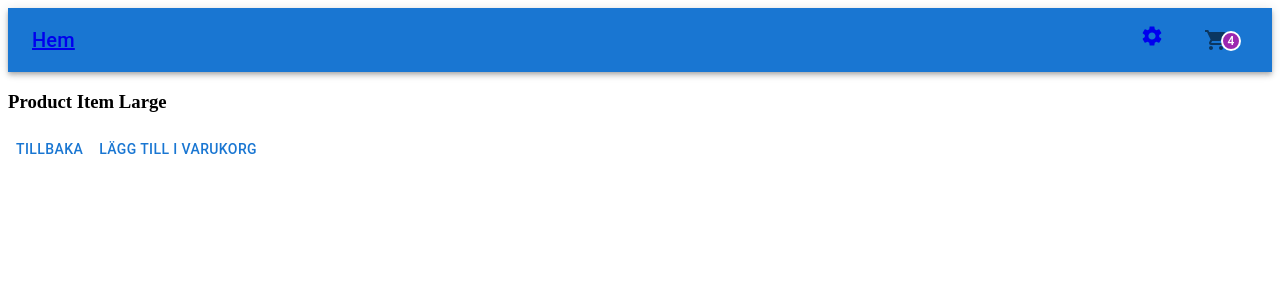
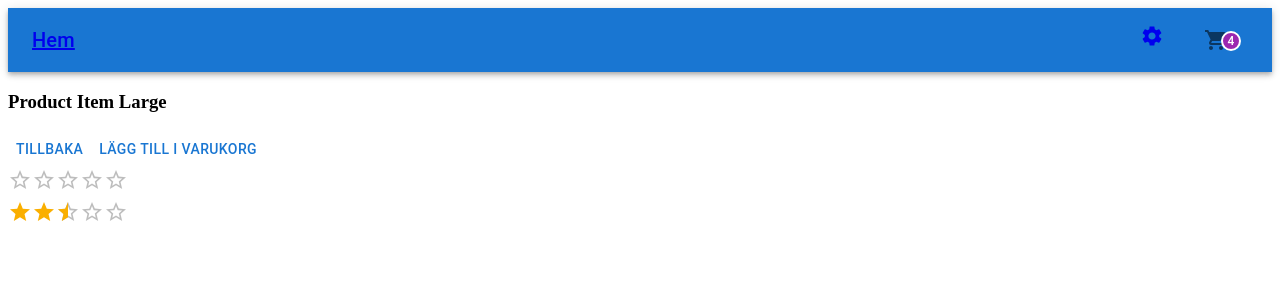
Before and after one commit to Emsi01/gik2xk-grupp1-projekt, a React (Vite) app in the folder client/: page /products/1 in a window 1280 px wide. Shown: the top 300 px of the page. Built offline with nearby package versions, Linux system fonts and the light colour scheme.

Commit message:
fix i ratings

```diff
--- a/client/src/App.jsx
+++ b/client/src/App.jsx
@@ -15,8 +15,6 @@
     padding: '0 4px',
   },
 }));
-
-
 
 function App() {
   return (
--- a/client/src/components/ProductItemLarge.jsx
+++ b/client/src/components/ProductItemLarge.jsx
@@ -1,4 +1,4 @@
-function ProductItemLarge() {
+function ProductItemLarge({product}) {
     return ( <h3>Product Item Large</h3> );
 }
 
--- a/client/src/components/Ratings.jsx
+++ b/client/src/components/Ratings.jsx
@@ -1,14 +1,12 @@
-
+import * as React from 'react';
+import Rating from '@mui/material/Rating';
 import Stack from '@mui/material/Stack';
-import * as React from 'react';
 
 function Ratings() {
   return (
-    <Stack spacing={1}>
-        <p>Ge betyg:</p>
-      <Ratings name="half-rating" defaultValue={0} precision={0.5} />
-      <p>Genomsnitt:</p>
-      <Ratings name="half-rating-read" defaultValue={2.4} precision={0.2} readOnly />
+<Stack spacing={1}>
+      <Rating name="half-rating" defaultValue={0} precision={0.5} />
+      <Rating name="half-rating-read" defaultValue={2.5} precision={0.5} readOnly />
     </Stack>
   );
   }
--- a/client/src/views/ProductsDetail.jsx
+++ b/client/src/views/ProductsDetail.jsx
@@ -1,7 +1,7 @@
 import { useNavigate } from 'react-router-dom';
 import ProductItemLarge from '../components/ProductItemLarge';
 import { Button } from '@mui/material';
-import Ratings from '../components/Ratings';
+import Ratings from '../components/Ratings'
 function ProductsDetail() {
     const product = {
         "id": 1,
@@ -27,11 +27,9 @@
             <ProductItemLarge product={product}/>
             <Button onClick={()=> navigate(-1)}>Tillbaka</Button>
             <Button>Lägg till i varukorg</Button>
-           {/*  {<Ratings />
-            {product.ratings &&
-            product.ratings.map((ratings, i) => (
-                <Rating key={`rating_${i}`} rating={ratings} />
-            ))}  } */}
+            <Ratings/>
+
+
         </div>
      );
 }
```
